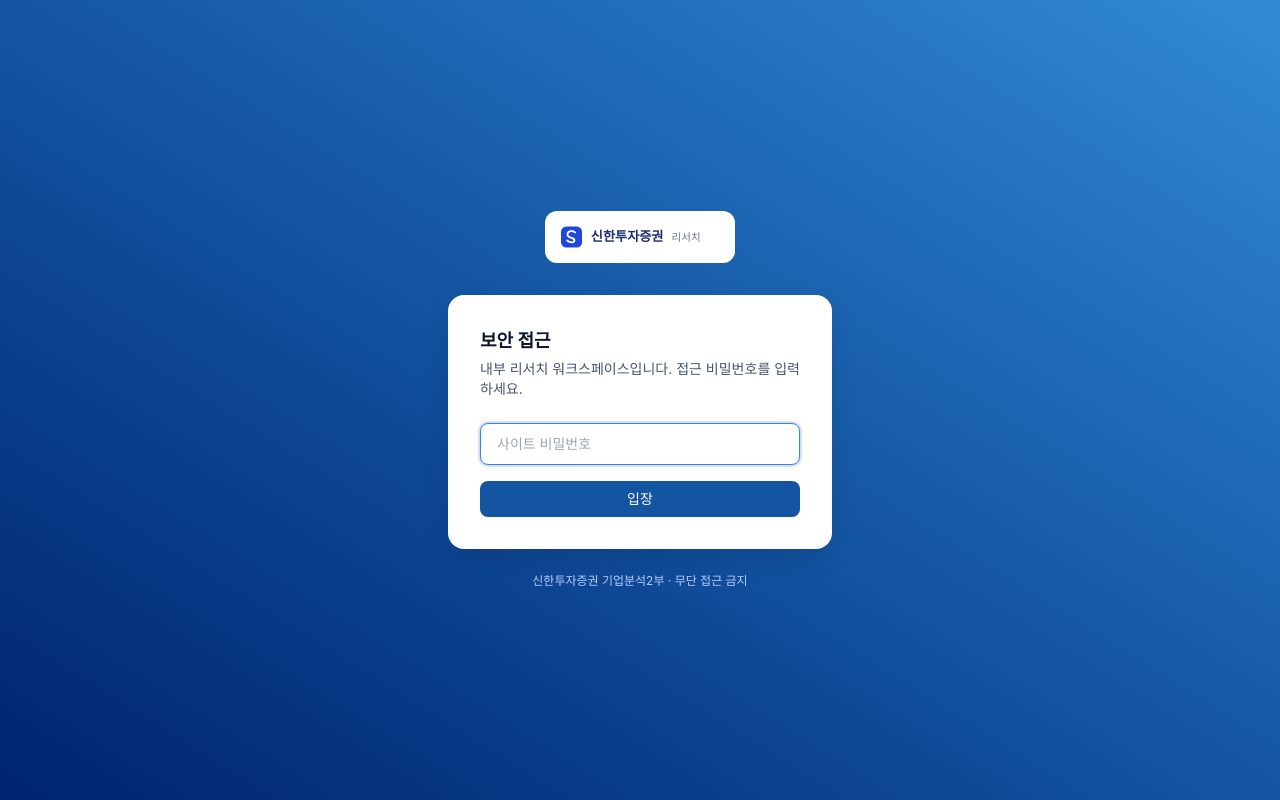
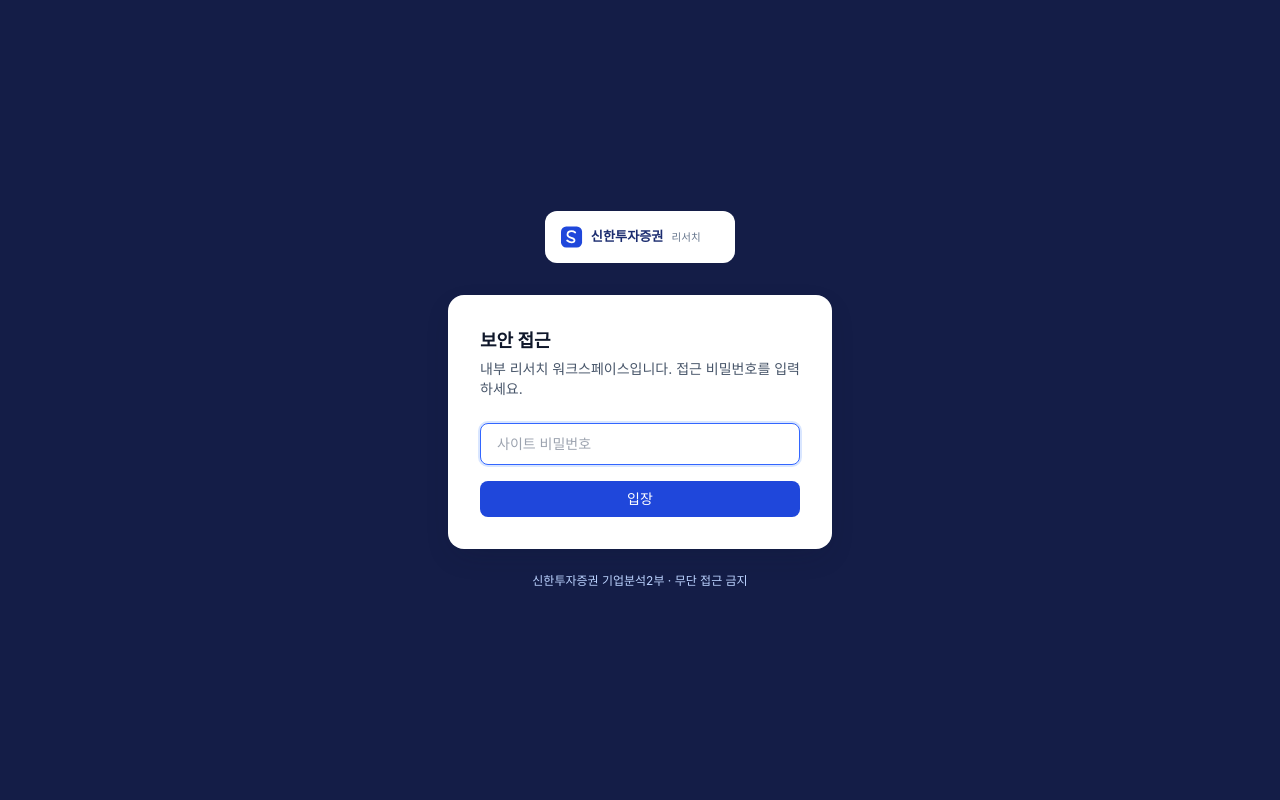
Before and after one commit to lucy030529/shinhan_research_workspace, a React (Vite) app: page /gate in a window 1280 px wide. Built offline with nearby package versions, Linux system fonts and the light colour scheme.

Commit message:
Revert "신한 브랜드 그라데이션 적용 및 괴리율 경고 임계값 변경"
This reverts commit 8966f654346a1c4a475e2d59233425a874f09418.

```diff
--- a/src/components/layout/AppLayout.tsx
+++ b/src/components/layout/AppLayout.tsx
@@ -15,11 +15,8 @@
   return (
     <div className="flex min-h-screen bg-slate-50">
       {/* 사이드바 */}
-      <aside
-        className="fixed inset-y-0 left-0 z-20 flex w-60 flex-col border-r border-brand-700/20"
-        style={{ background: 'linear-gradient(to right top, #00236e, #083b88, #1455a2, #226fbc, #328ad5, #5a9be1, #78adef, #94bff9, #b8cdfb, #d5dcfc, #ededfd, #ffffff)' }}
-      >
-        <div className="flex h-16 items-center border-b border-white/20 px-5">
+      <aside className="fixed inset-y-0 left-0 z-20 flex w-60 flex-col border-r border-slate-200 bg-white">
+        <div className="flex h-16 items-center border-b border-slate-100 px-5">
           <img src="/logo.svg" alt="신한투자증권 리서치" className="h-7" />
         </div>
         <nav className="flex-1 space-y-1 overflow-y-auto p-3">
@@ -31,8 +28,8 @@
               className={({ isActive }) =>
                 `flex items-center gap-3 rounded-lg px-3 py-2 text-sm font-medium transition-colors ${
                   isActive
-                    ? 'bg-white/30 text-white'
-                    : 'text-white/80 hover:bg-white/15 hover:text-white'
+                    ? 'bg-brand-50 text-brand-700'
+                    : 'text-ink-soft hover:bg-slate-50 hover:text-ink'
                 }`
               }
             >
@@ -41,14 +38,14 @@
             </NavLink>
           ))}
         </nav>
-        <div className="border-t border-white/20 p-3">
-          <p className="px-3 text-[11px] text-white/60">기업분석2부 리서치 워크스페이스</p>
+        <div className="border-t border-slate-100 p-3">
+          <p className="px-3 text-[11px] text-ink-faint">기업분석2부 리서치 워크스페이스</p>
         </div>
       </aside>
 
       {/* 본문 */}
       <div className="flex flex-1 flex-col pl-60">
-        <header className="sticky top-0 z-10 flex h-16 items-center justify-between border-b border-brand-100 bg-white/95 px-6 backdrop-blur">
+        <header className="sticky top-0 z-10 flex h-16 items-center justify-between border-b border-slate-200 bg-white/90 px-6 backdrop-blur">
           <div className="text-sm text-ink-faint">
             {new Date().toLocaleDateString('ko-KR', {
               year: 'numeric',
--- a/src/lib/utils.ts
+++ b/src/lib/utils.ts
@@ -1,6 +1,6 @@
 // 공통 유틸
 
-export const GAP_WARNING_THRESHOLD = 100 // 괴리율 |x| >= 100% 이면 경고
+export const GAP_WARNING_THRESHOLD = 15 // 괴리율 |x| >= 15% 이면 경고
 
 export function daysUntil(iso: string): number {
   const target = new Date(iso + 'T00:00:00')
--- a/src/pages/GatePage.tsx
+++ b/src/pages/GatePage.tsx
@@ -20,7 +20,7 @@
   }
 
   return (
-    <div className="flex min-h-screen items-center justify-center px-4" style={{ background: 'linear-gradient(to right top, #00236e, #083b88, #1455a2, #226fbc, #328ad5)' }}>
+    <div className="flex min-h-screen items-center justify-center bg-brand-950 px-4">
       <div className="w-full max-w-sm">
         <div className="mb-8 flex justify-center">
           <div className="rounded-xl bg-white px-4 py-3">
--- a/src/pages/LoginPage.tsx
+++ b/src/pages/LoginPage.tsx
@@ -22,7 +22,7 @@
   }
 
   return (
-    <div className="flex min-h-screen items-center justify-center px-4" style={{ background: 'linear-gradient(to right top, #00236e, #083b88, #1455a2, #226fbc, #328ad5, #5a9be1, #78adef, #94bff9, #b8cdfb, #d5dcfc, #ededfd, #ffffff)' }}>
+    <div className="flex min-h-screen items-center justify-center bg-slate-100 px-4">
       <div className="w-full max-w-sm">
         <div className="mb-8 flex justify-center">
           <img src="/logo.svg" alt="신한투자증권 리서치" className="h-8" />
--- a/tailwind.config.js
+++ b/tailwind.config.js
@@ -6,17 +6,17 @@
       colors: {
         // 신한투자증권 톤: 네이비/블루 계열
         brand: {
-          50: '#ededfd',
-          100: '#d5dcfc',
-          200: '#b8cdfb',
-          300: '#94bff9',
-          400: '#78adef',
-          500: '#328ad5', // primary
-          600: '#1455a2',
-          700: '#083b88',
-          800: '#00236e',
-          900: '#001a52',
-          950: '#00113a',
+          50: '#eef4ff',
+          100: '#d9e6ff',
+          200: '#bcd3ff',
+          300: '#8eb6ff',
+          400: '#598cff',
+          500: '#3366ff',
+          600: '#1f47db', // primary
+          700: '#1a37b0',
+          800: '#1b308c',
+          900: '#1c2d70',
+          950: '#141d47',
         },
         ink: {
           DEFAULT: '#0f172a',
```
